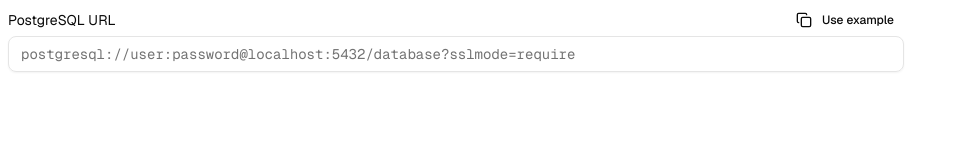
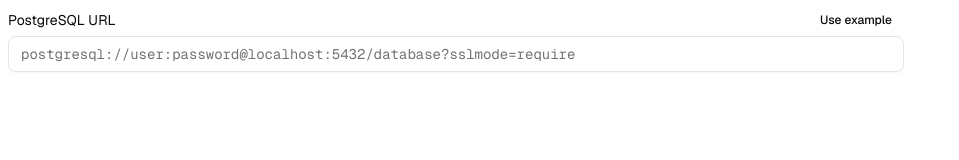
Before and after one commit to eyenalxai/psql-to-jdbc, a Next.js app: page / in a window 1280 px wide. Shown: the top 160 px of the page, without its empty margins (0-959 px from the left). Built offline with nearby package versions, Linux system fonts and the light colour scheme.

Commit message:
refactor: remove unused copy icon from button for cleaner UI

```diff
--- a/src/app/page.tsx
+++ b/src/app/page.tsx
@@ -70,7 +70,6 @@ export default function Page() {
 								variant="ghost"
 								className="h-6 text-xs"
 							>
-								<Copy className="h-3 w-3 mr-1" />
 								Use example
 							</Button>
 						</div>
```
